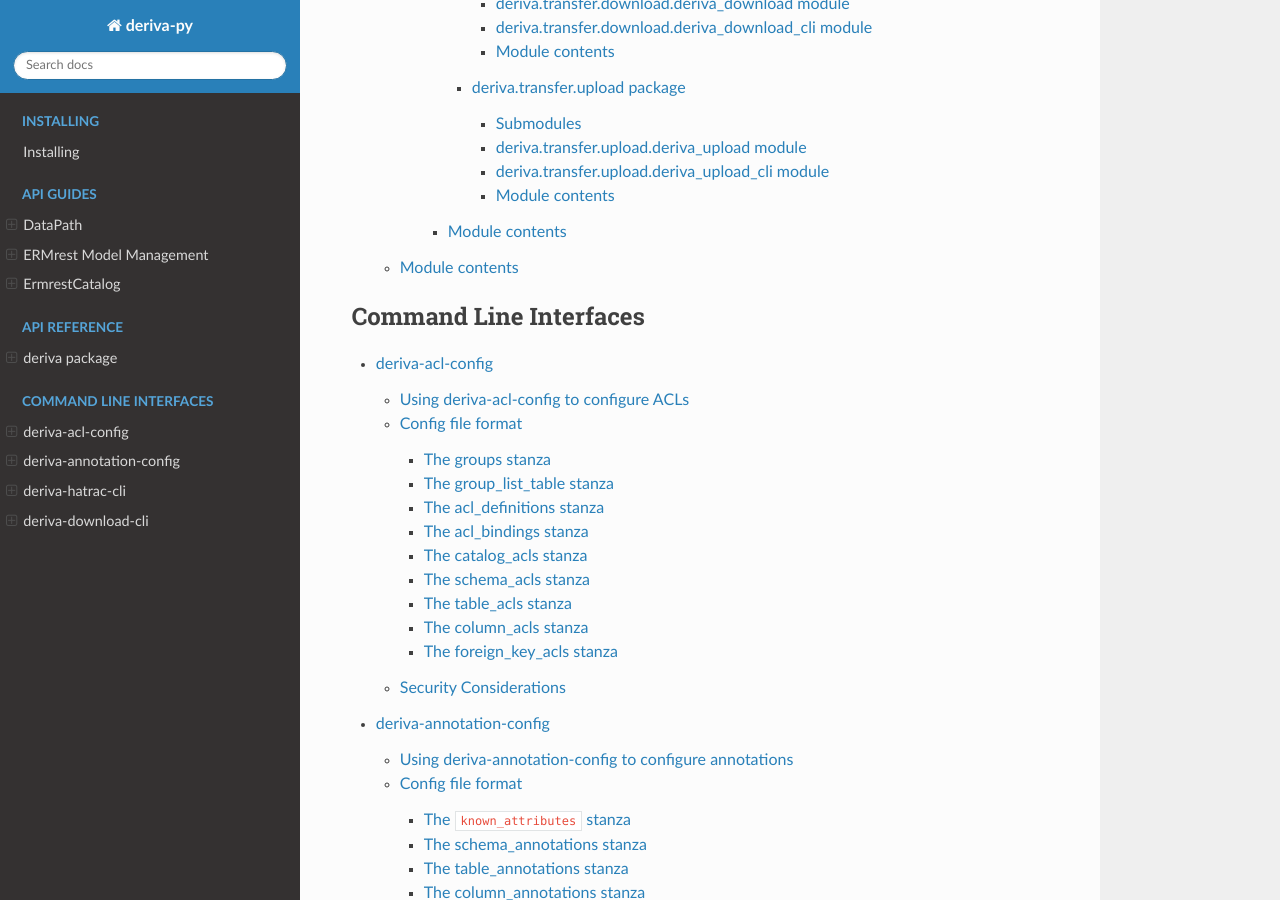
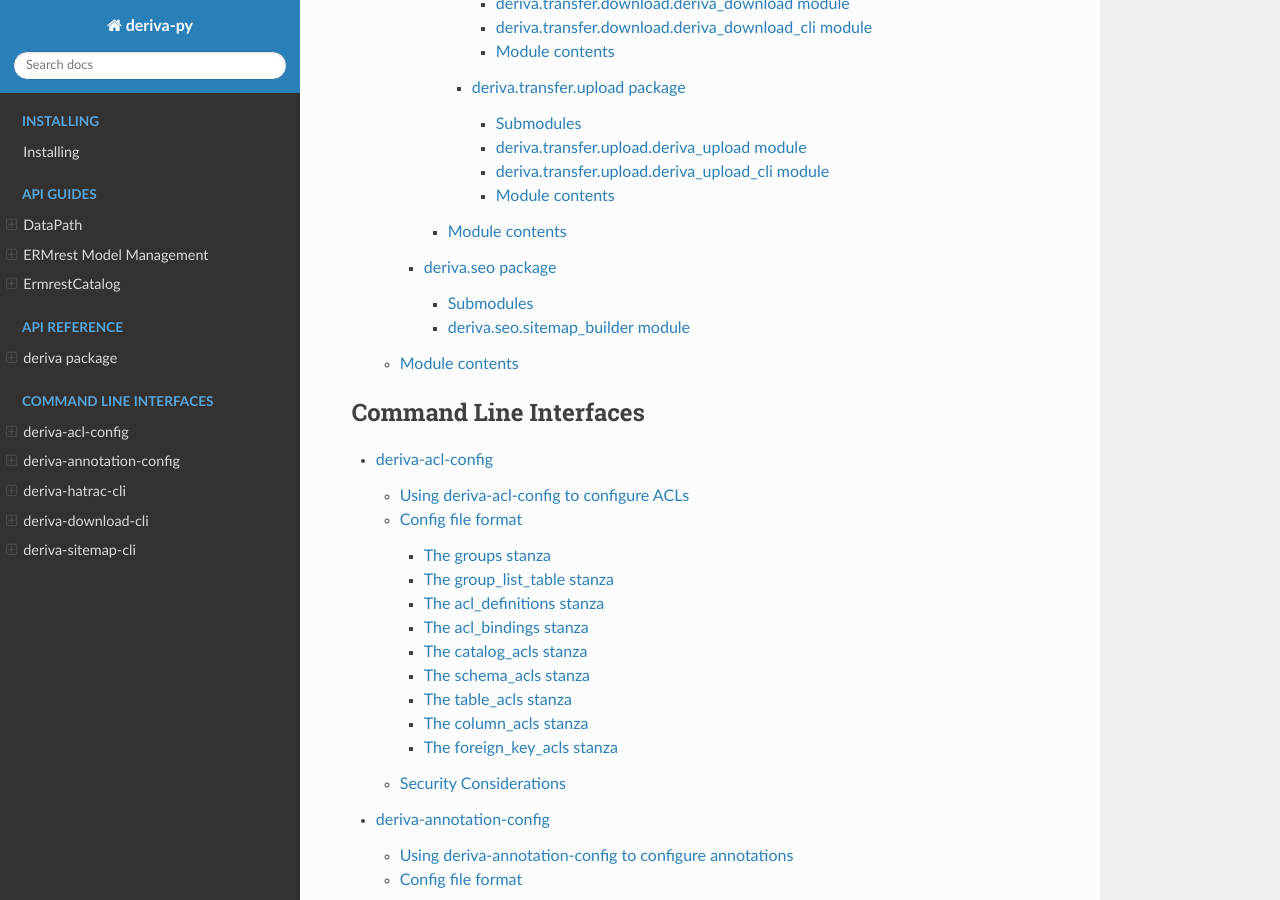
Before and after one commit to informatics-isi-edu/deriva-py, a Sphinx documentation site: the page built from docs/index.rst, in a window 1280 px wide and 900 px high, scrolled down 2592 px. Built offline with Sphinx 7.4.7 and the Read the Docs theme 2.0.0, drawn with Linux system fonts in a browser that asks for light colours; pages that are not in the unit, such as notebooks, are missing from menus; some of the changed text lies outside the part shown.

Commit message:
Add doc directives; have SitemapBuilder raise NotImplemented if called under Python 2.

```diff
--- /dev/null
+++ b/docs/api/deriva.seo.rst
@@ -0,0 +1,14 @@
+deriva.seo package
+=======================
+
+Submodules
+----------
+
+
+deriva.seo.sitemap\_builder module
+----------------------------------
+
+.. automodule:: deriva.seo.sitemap_builder
+    :members:
+    :undoc-members:
+    :show-inheritance:
--- a/docs/index.rst
+++ b/docs/index.rst
@@ -27,3 +27,4 @@ Python Command-line Clients and API (deriva-py)
    cli/deriva-annotation-config
    cli/deriva-hatrac-cli
    cli/deriva-download-cli
+   cli/deriva-sitemap-cli
```
Also changed, not shown: 1 other file.
